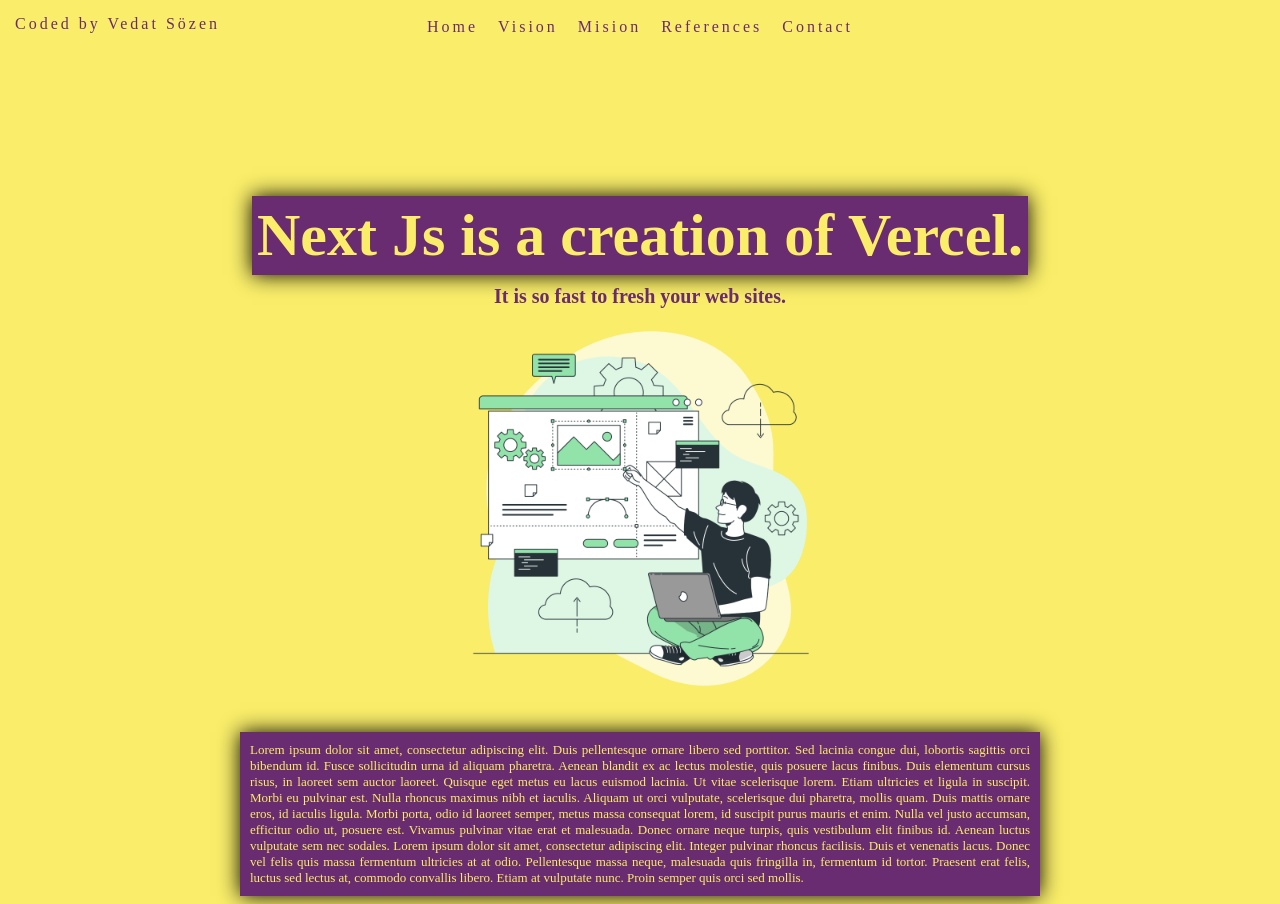
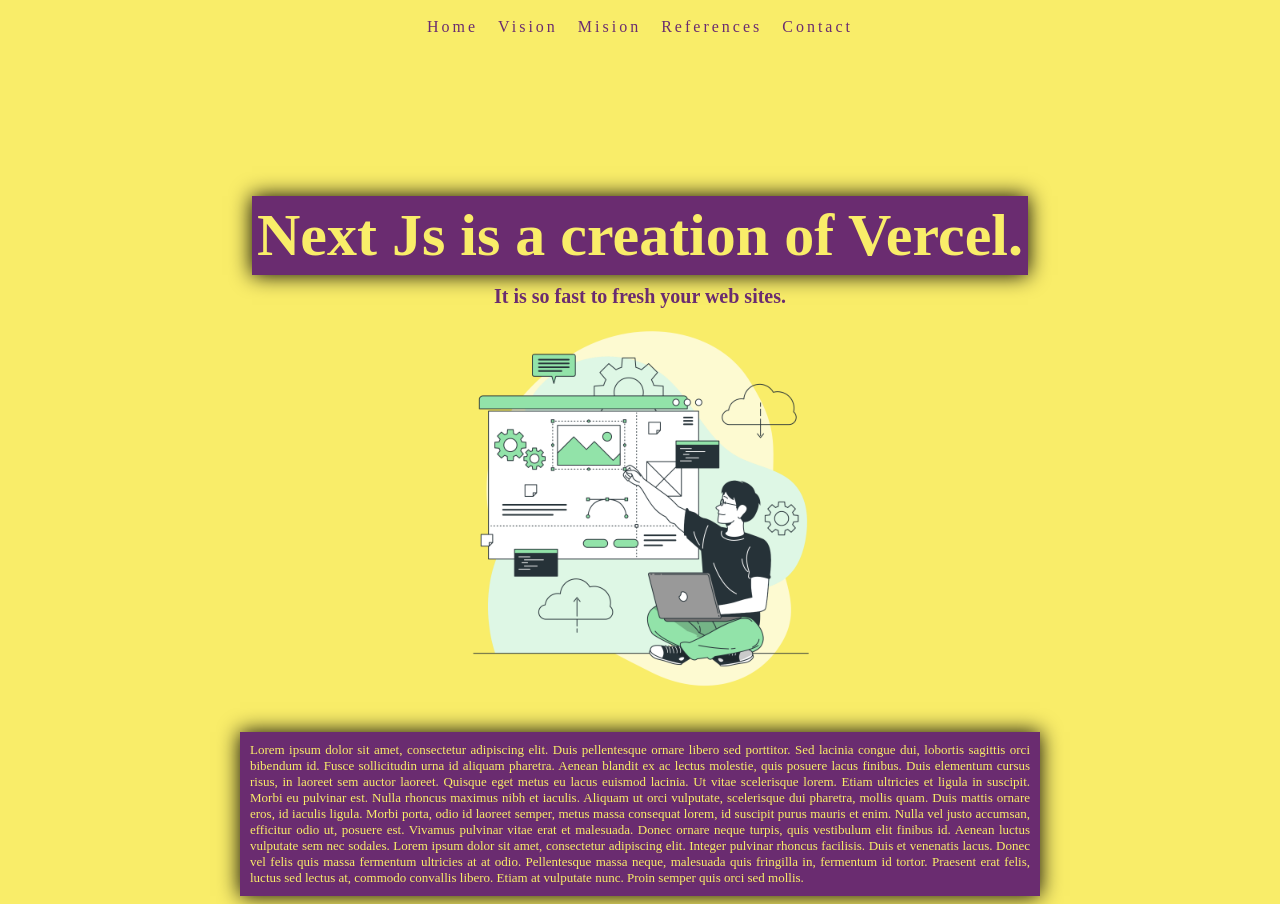
Before and after one commit to vedatsozen/nextjswebsite, a Next.js app: page / in a window 1280 px wide. Built offline with nearby package versions, Linux system fonts and the light colour scheme; a web font is replaced by a local one.

Commit message:
Update Nav.js

```diff
--- a/pages/Nav.js
+++ b/pages/Nav.js
@@ -4,7 +4,7 @@
 function Nav() {
   return (
     <div id="menu">
-        <div id="code"><Link href="https://vedatsozen.netlify.app" target="_blank">Coded by Vedat Sözen</Link></div>
+
         <Link href="/">Home</Link>
         <Link href="Vision">Vision</Link>
         <Link href="Mision">Mision</Link>
```
